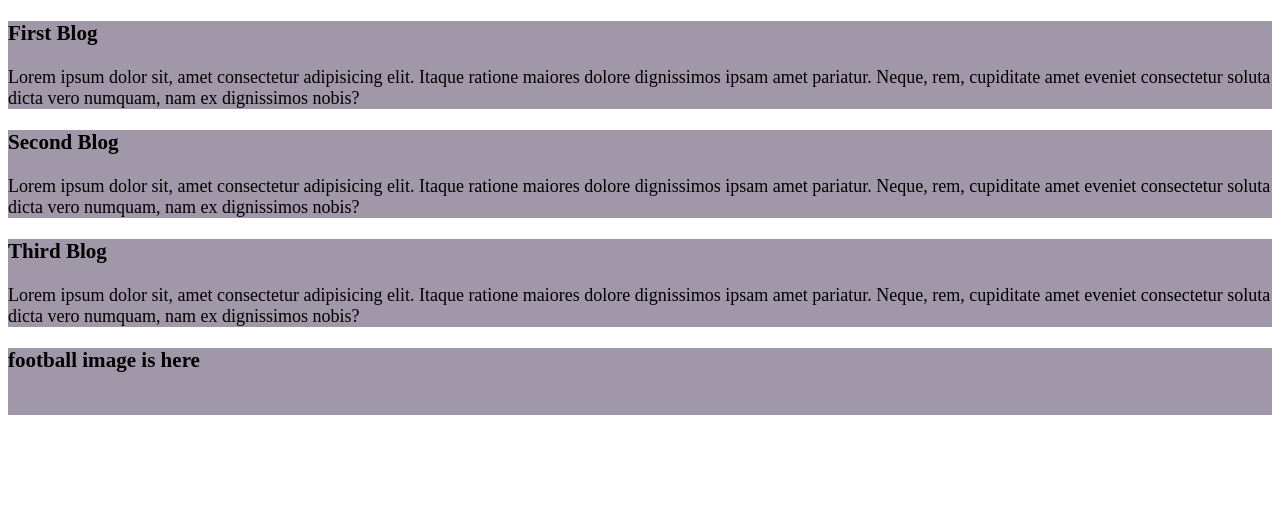
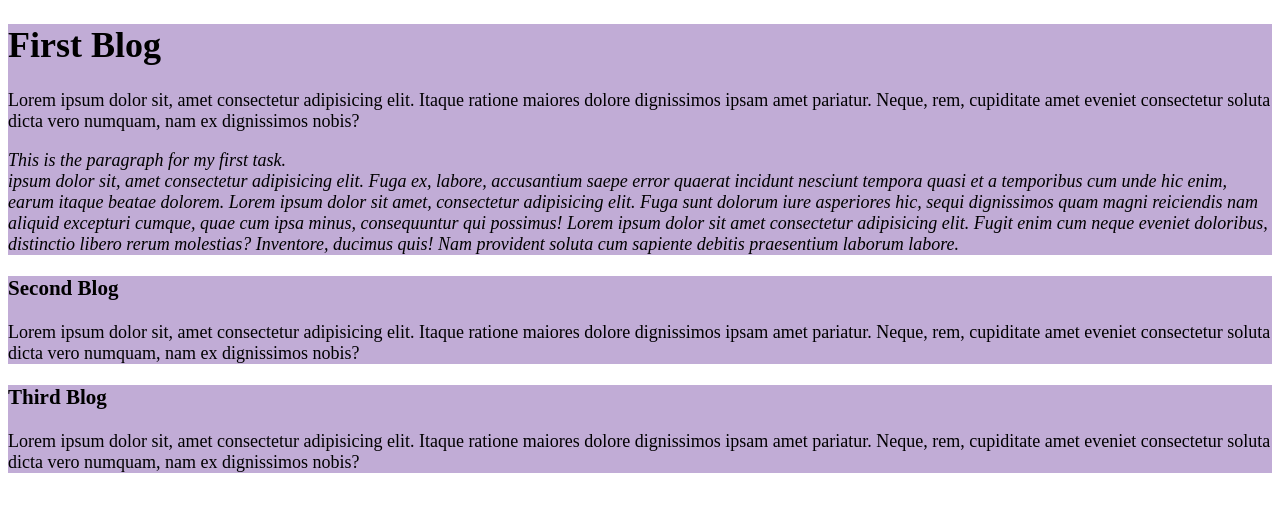
Before and after one commit to almomen535/git-practice, a plain HTML site: page index.html in a window 1280 px wide. Drawn offline with Linux system fonts and the light colour scheme.

Commit message:
Update design: h1 tag have been changed and added a new paragrah, also changed the design

```diff
--- a/index.html
+++ b/index.html
@@ -13,24 +13,31 @@
 </head>
 <body>
     <div class="F">
-        <h3>First Blog</h3>
-        <p id="m">Lorem ipsum dolor sit, amet consectetur adipisicing elit. Itaque ratione maiores dolore dignissimos ipsam amet pariatur. Neque, rem, cupiditate amet eveniet consectetur soluta dicta vero numquam, nam ex dignissimos nobis?</p>
+        <h1>First Blog</h1>
+        <p id="m">
+            Lorem ipsum dolor sit, amet consectetur adipisicing elit. Itaque ratione maiores dolore dignissimos ipsam amet pariatur. Neque, rem, cupiditate amet eveniet consectetur soluta dicta vero numquam, nam ex dignissimos nobis?
+
+        </p>
+        <p id="update">
+              This is the paragraph for my first task.<br>
+               ipsum dolor sit, amet consectetur adipisicing elit. Fuga ex, labore, accusantium saepe error quaerat incidunt nesciunt tempora quasi et a temporibus cum unde hic enim, earum itaque beatae dolorem.
+               Lorem ipsum dolor sit amet, consectetur adipisicing elit. Fuga sunt dolorum iure asperiores hic, sequi dignissimos quam magni reiciendis nam aliquid excepturi cumque, quae cum ipsa minus, consequuntur qui possimus!
+               Lorem ipsum dolor sit amet consectetur adipisicing elit. Fugit enim cum neque eveniet doloribus, distinctio libero rerum molestias? Inventore, ducimus quis! Nam provident soluta cum sapiente debitis praesentium laborum labore.
+
+        </p>
 
     </div>
     <div class="S">
         <h3>Second Blog</h3>
-        <p id="n">Lorem ipsum dolor sit, amet consectetur adipisicing elit. Itaque ratione maiores dolore dignissimos ipsam amet pariatur. Neque, rem, cupiditate amet eveniet consectetur soluta dicta vero numquam, nam ex dignissimos nobis?</p>
+        <p id="n">
+            Lorem ipsum dolor sit, amet consectetur adipisicing elit. Itaque ratione maiores dolore dignissimos ipsam amet pariatur. Neque, rem, cupiditate amet eveniet consectetur soluta dicta vero numquam, nam ex dignissimos nobis?
+        </p>
 
     </div>
     <div class="T">
         <h3>Third Blog</h3>
         <p id="o">Lorem ipsum dolor sit, amet consectetur adipisicing elit. Itaque ratione maiores dolore dignissimos ipsam amet pariatur. Neque, rem, cupiditate amet eveniet consectetur soluta dicta vero numquam, nam ex dignissimos nobis?</p>
 
-    </div>
-    <div class="football">
-        <h3>football image is here</h3>
-         <img src="Images/football.jpg" alt="">
-    </div>
 
 </body>
 </html>
--- a/style.css/blog.css
+++ b/style.css/blog.css
@@ -1,8 +1,10 @@
 div{
-    background-color: rgb(160, 151, 169);
+    background-color: rgb(193, 172, 214);
     margin-bottom: 8;
     font-size: large;
 }
-.Football{
-    background-color: none;
+
+#update{
+
+    font-style: italic;
 }
```
